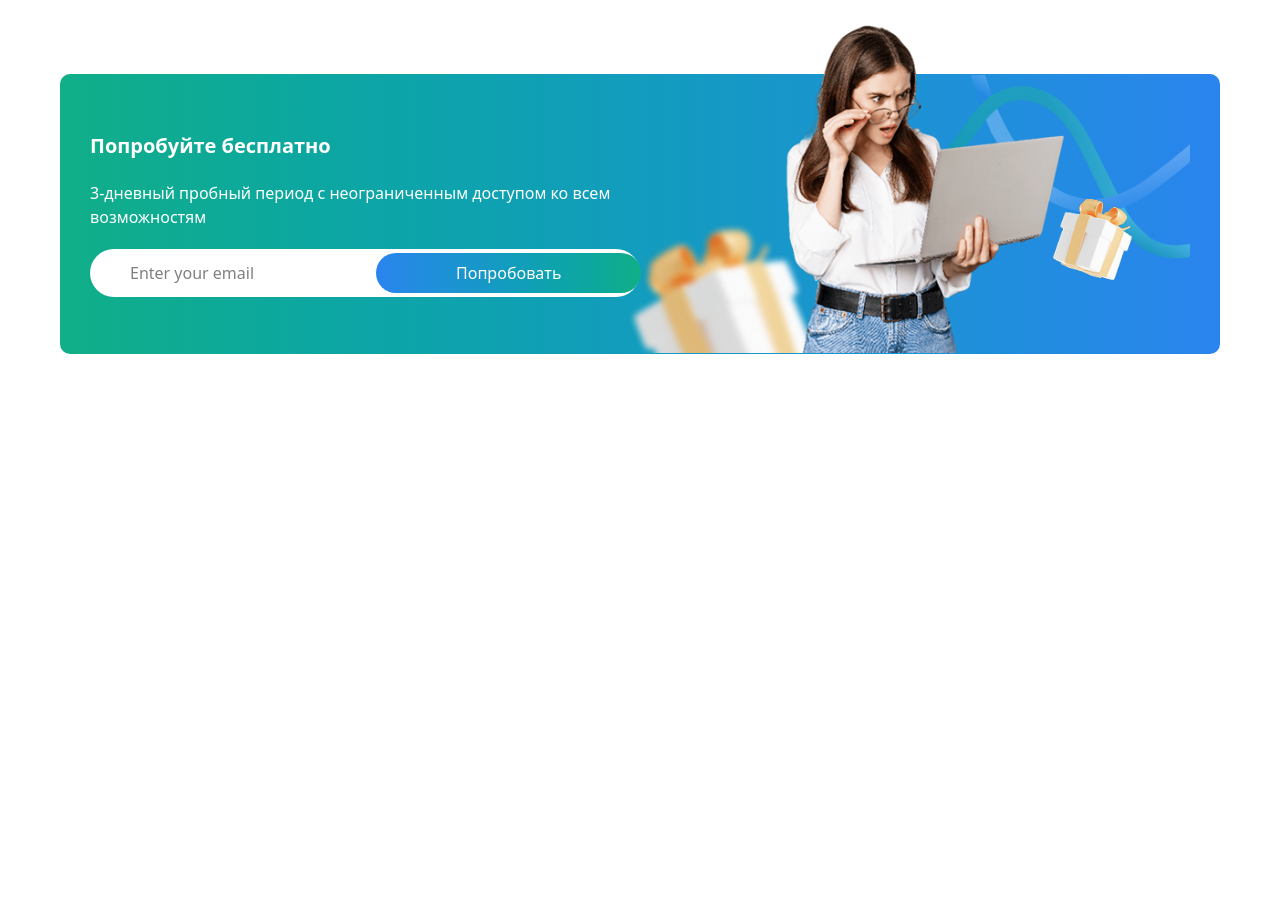
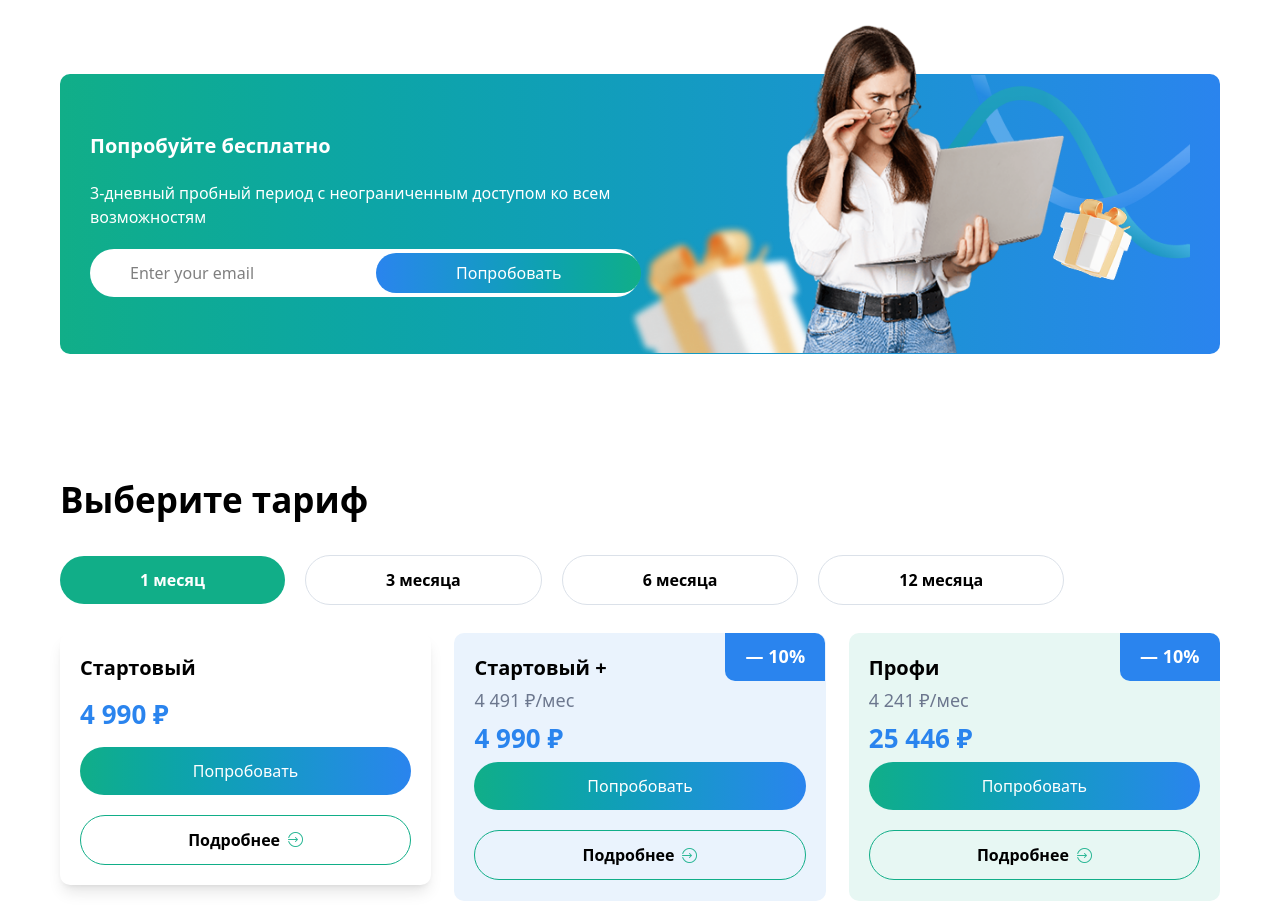
Before and after one commit to MuhammadRahmatulloev/Mpassistant, a website: page index.html in a window 1280 px wide. Shown: the part 3703-4624 px from the top of the page. Before the commit the page ends 4077 px from the top, so only its background shows below. Drawn offline with Linux system fonts and the light colour scheme.

Commit message:
Выберите тариф-section created

```diff
--- a/index.html
+++ b/index.html
@@ -263,6 +263,72 @@
                 </div>
             </div>
         </section>
+        <section class="max-w-300 m-auto mt-20 p-5 flex flex-col gap-7">
+            <h1 class="font-bold text-[24px] lg:text-[35px]">Выберите тариф</h1>
+            <div class="flex items-center gap-5">
+                <button class="px-10 lg:px-20 py-3 text-white font-bold bg-[#11AE88] rounded-[30px] cursor-pointer">
+                    1 месяц
+                </button>
+                <button class="px-10 lg:px-20 py-3 font-bold border border-solid border-[#DBE1E9] rounded-[30px] cursor-pointer">
+                    3 месяцa
+                </button>
+                <button class="hidden lg:flex px-10 lg:px-20 py-3 font-bold border border-solid border-[#DBE1E9] rounded-[30px] cursor-pointer">
+                    6 месяцa
+                </button>
+                <button class="hidden lg:flex px-10 lg:px-20 py-3 font-bold border border-solid border-[#DBE1E9] rounded-[30px] cursor-pointer">
+                    12 месяцa
+                </button>
+            </div>
+            <div class="flex flex-col gap-5 lg:flex-row lg:justify-between">
+                <div class="w-full lg:w-[32%] h-63 rounded-[10px] p-5 bg-[#EAF3FD] lg:bg-white lg:shadow-lg flex flex-col justify-between">
+                    <h3 class="font-bold text-[20px]">Стартовый</h3>
+                    <h2 class="font-bold text-[26px] text-[#2A84EE]">4 990 ₽</h2>
+                    <div class="flex flex-col gap-5">
+                    <button class="text-white px-10 py-3 rounded-[30px] bg-linear-to-r from-[#11AE88] to-[#2A84EE] cursor-pointer">
+                        Попробовать
+                    </button>
+                    <button class="px-10 py-3 rounded-[30px] border border-solid border-[#11AE88] font-bold cursor-pointer flex justify-center items-center gap-2">
+                        Подробнее
+                        <img src="./src/images/arrchik.png" alt="">
+                    </button>
+                    </div>
+                </div>
+                <div class="w-full lg:w-[32%] h-67 rounded-[10px] p-5 bg-[#EAF3FD] flex flex-col justify-between relative">
+                    <div class="absolute left-[71%] lg:left-[73%] top-[0%] w-25 h-12 bg-[#2A84EE] flex justify-center items-center rounded-tr-[10px] rounded-bl-[10px] text-white font-bold text-[18px]">
+                        <h1>— 10%</h1>
+                    </div>
+                    <h3 class="font-bold text-[20px]">Стартовый +</h3>
+                    <p class="text-[#6C778E] text-[18px]">4 491 ₽/мес</p>
+                    <h2 class="font-bold text-[26px] text-[#2A84EE]">4 990 ₽</h2>
+                    <div class="flex flex-col gap-5">
+                    <button class="text-white px-10 py-3 rounded-[30px] bg-linear-to-r from-[#11AE88] to-[#2A84EE] cursor-pointer">
+                        Попробовать
+                    </button>
+                    <button class="px-10 py-3 rounded-[30px] border border-solid border-[#11AE88] font-bold cursor-pointer flex justify-center items-center gap-2">
+                        Подробнее
+                        <img src="./src/images/arrchik.png" alt="">
+                    </button>
+                    </div>
+                </div>
+                <div class="w-full lg:w-[32%] h-67 rounded-[10px] p-5 bg-[#E7F7F3] flex flex-col justify-between relative">
+                    <div class="absolute left-[71%] lg:left-[73%] top-[0%] w-25 h-12 bg-[#2A84EE] flex justify-center items-center rounded-tr-[10px] rounded-bl-[10px] text-white font-bold text-[18px]">
+                        <h1>— 10%</h1>
+                    </div>
+                    <h3 class="font-bold text-[20px]">Профи</h3>
+                    <p class="text-[#6C778E] text-[18px]">4 241 ₽/мес</p>
+                    <h2 class="font-bold text-[26px] text-[#2A84EE]">25 446 ₽</h2>
+                    <div class="flex flex-col gap-5">
+                    <button class="text-white px-10 py-3 rounded-[30px] bg-linear-to-r from-[#11AE88] to-[#2A84EE] cursor-pointer">
+                        Попробовать
+                    </button>
+                    <button class="px-10 py-3 rounded-[30px] border border-solid border-[#11AE88] font-bold cursor-pointer flex justify-center items-center gap-2">
+                        Подробнее
+                        <img src="./src/images/arrchik.png" alt="">
+                    </button>
+                    </div>
+                </div>
+            </div>
+        </section>
     </main>
 </body>
 </html>
```
Also changed, not shown: src/images/arrchik.png (added), src/output.css.
